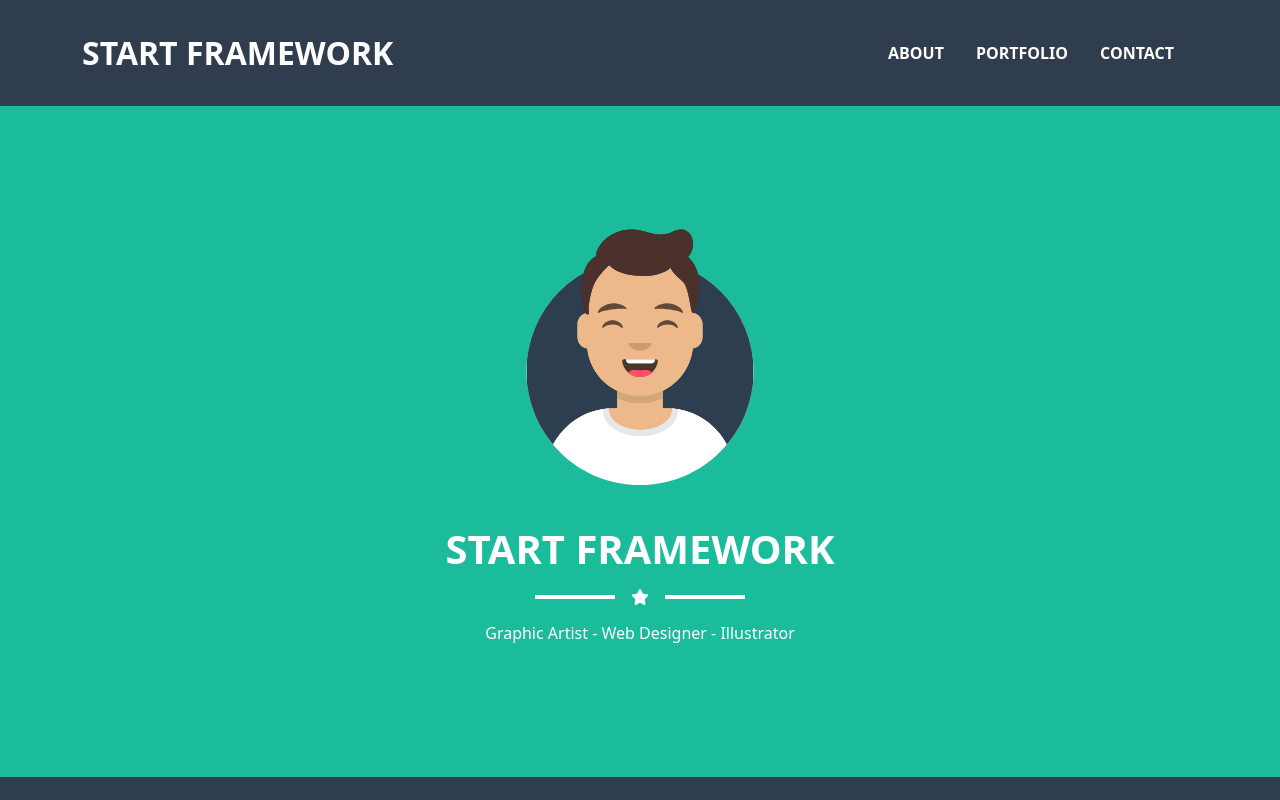
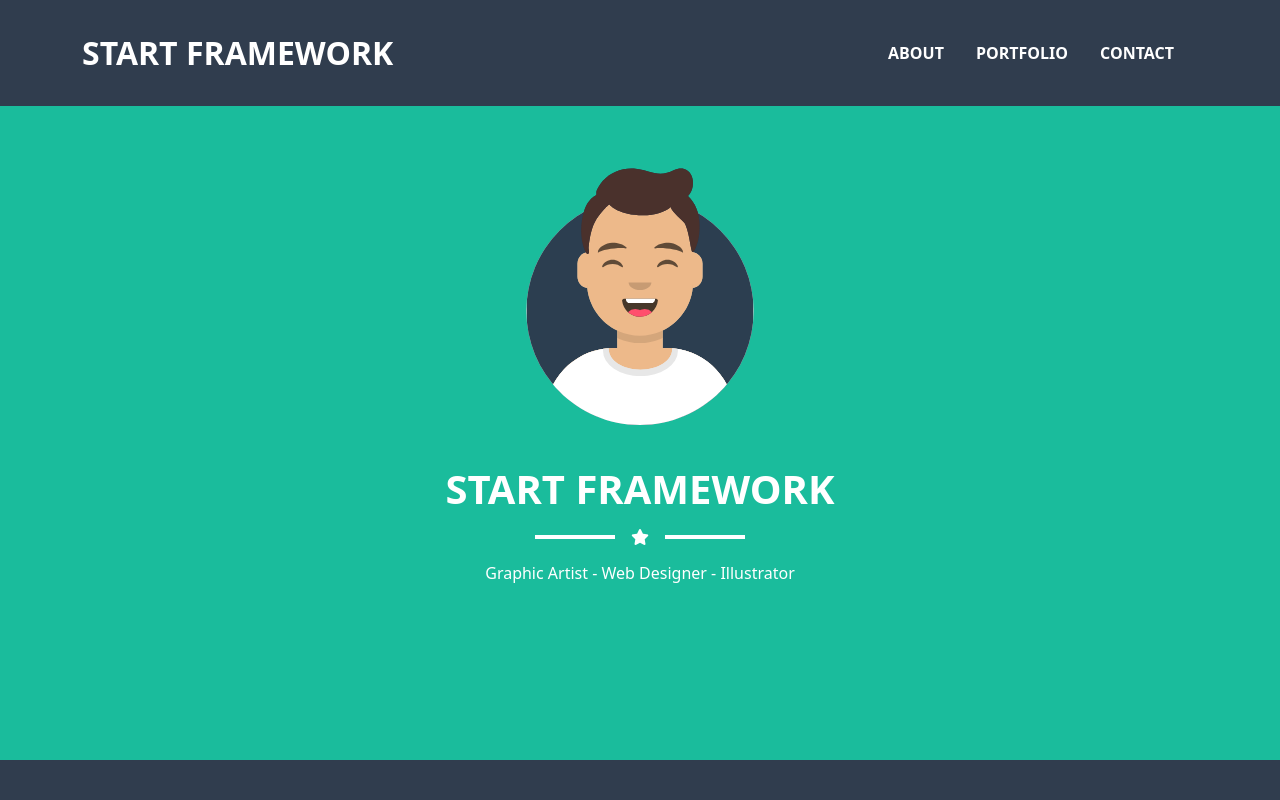
Before and after one commit to KhaledHossameldin/start-framework, a React (Create React App) app: page / in a window 1280 px wide. Shown: the top 800 px of the page. Built offline with nearby package versions, Linux system fonts and the light colour scheme.

Commit message:
made some tweaks and improvements

```diff
--- a/src/components/home/Home.jsx
+++ b/src/components/home/Home.jsx
@@ -5,7 +5,7 @@ import homePicture from '../../images/home.svg';
 export default class Home extends Component {
   render() {
     return (
-      <div id='home-content' className='text-white d-flex flex-column align-items-center gap-3'>
+      <div id='home-content' className='text-white d-flex flex-column justify-content-center align-items-center gap-3'>
         <img id='home-picture' className='mb-4' src={homePicture} alt="home-logo" />
         <h2 className='fs-1 fw-bolder text-uppercase mb-0'>Start Framework</h2>
         <div className="d-flex justify-content-center align-items-center gap-3">
--- a/src/components/home/home.css
+++ b/src/components/home/home.css
@@ -9,6 +9,5 @@ div.lines {
 }
 
 div#home-content {
-    padding-top: 13.75rem;
-    padding-bottom: 7.25rem;
+    min-height: 95vh;
 }
--- a/src/components/navbar/Navbar.jsx
+++ b/src/components/navbar/Navbar.jsx
@@ -28,7 +28,7 @@ export default class Navbar extends Component {
         navbar = document.querySelector('nav.navbar');
         navbarLinks = document.querySelectorAll('nav li.nav-item a.nav-link');
         window.addEventListener('scroll', function (e) {
-            if (this.window.scrollY >= 100) {
+            if (this.window.scrollY >= 30) {
                 navbar.style.paddingBlock = '0.5rem';
             } else {
                 navbar.style.paddingBlock = '1.5rem';
```
